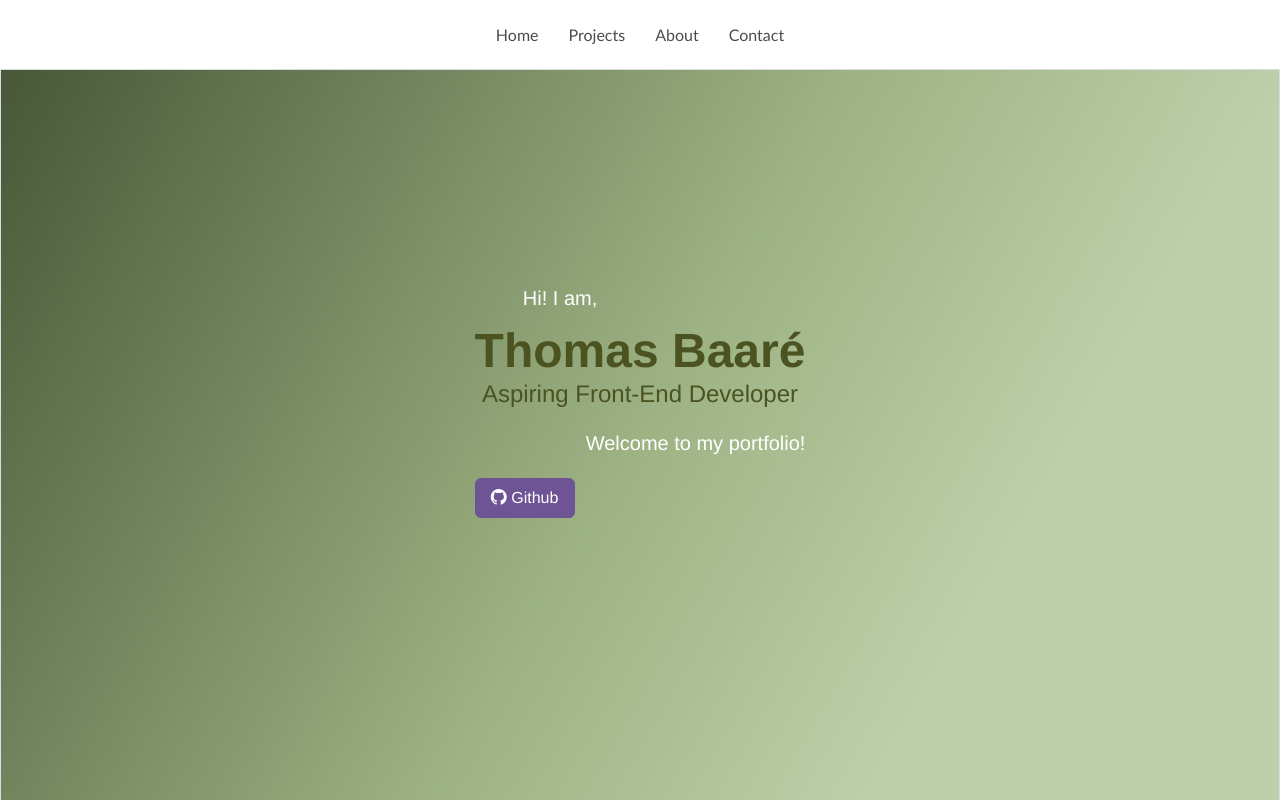
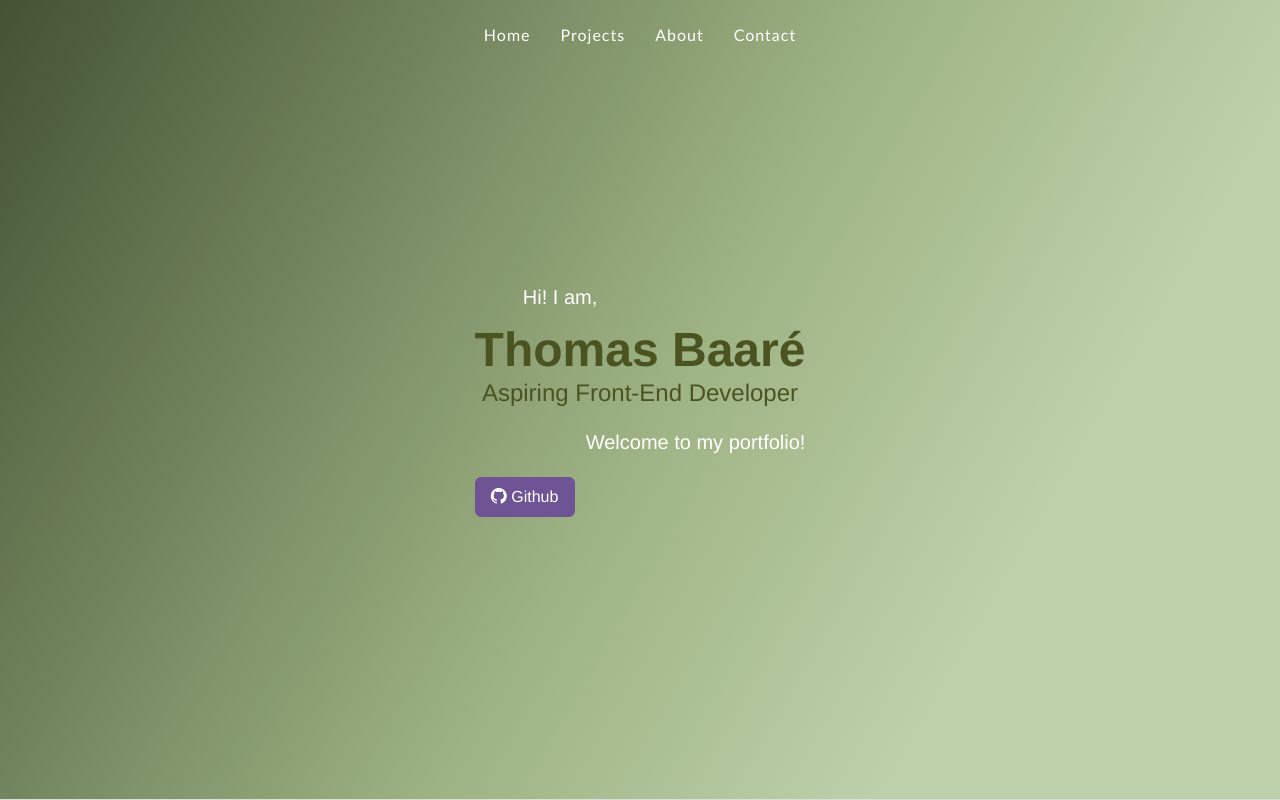
Before and after one commit to GitThomasP/Portfolio, a React (Vite) app: page / in a window 1280 px wide. Shown: the top 800 px of the page. Built offline with nearby package versions, Linux system fonts and the light colour scheme.

Commit message:
Updated css, fixed border on HTML

```diff
--- a/src/components/NavigationBar/NavigationBar.css
+++ b/src/components/NavigationBar/NavigationBar.css
@@ -7,12 +7,17 @@
   height: 70px;
   width: 100%;
   text-align: center;
-  border-bottom: 1px solid #dadce0;
-  background-color: white;
+
 }
 
 .navBarScrolled {
-  opacity: 0.9;
+  opacity: 0.8;
+  background-color: white;;
+}
+
+.navBarScrolled .nav-item a {
+  opacity: 0.8;
+  color: black;
 }
 
 .navigation-bar ul {
@@ -37,11 +42,11 @@
 }
 
 .nav-item a {
-  color: black;
+  color: white;
   font-size: 16px;
   font-family: "Trebuchet MS", Arial, Helvetica, sans-serif;
   text-decoration: none;
   line-height: 70px;
   padding: 5px 15px;
-  opacity: 0.7;
+  letter-spacing: 1px;
 }
--- a/src/components/NavigationBar/NavigationBar.jsx
+++ b/src/components/NavigationBar/NavigationBar.jsx
@@ -8,6 +8,11 @@ export default function NavigationBar() {
   const [isScrolled, setIsScrolled] = useState(false);
 
   window.onscroll = () => {window.scrollY === 0 ? setIsScrolled(false) : setIsScrolled(true)};
+
+  function navClickHandler(navItem) {
+    navItem === "Home" ? setIsScrolled(false) : setIsScrolled(true);
+  }
+
   return (
 
     <div className={`navigation-bar fixed-top ${isScrolled ? 'navBarScrolled' : ''}`}>
--- a/src/index.css
+++ b/src/index.css
@@ -13,6 +13,7 @@ html {
   -webkit-font-smoothing: antialiased;
   -moz-osx-font-smoothing: grayscale;
   -webkit-text-size-adjust: 100%;
+  border: 0;
 }
 
 .gradient-background {
```
